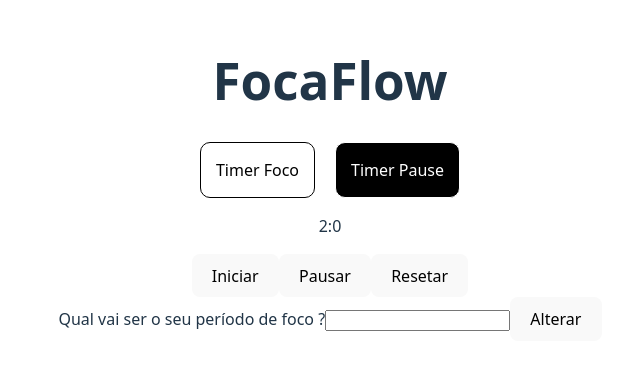
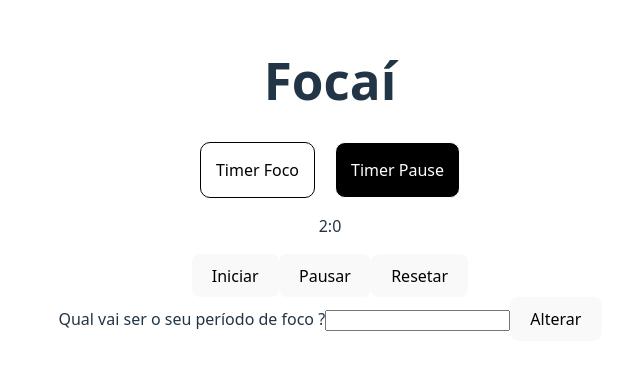
Before and after one commit to Breno2k/FocusFlow, a React (Vite) app: page / in a window 1280 px wide. Shown: the part 221-590 px from the top of the page, without its empty margins (310-950 px from the left). Built offline with nearby package versions, Linux system fonts and the light colour scheme.

Commit message:
feat: condição de error para minutos menor ou igual a zero criada

```diff
--- a/index.html
+++ b/index.html
@@ -4,7 +4,7 @@
     <meta charset="UTF-8" />
     <link rel="icon" type="image/svg+xml" href="./public/testes.svg" />
     <meta name="viewport" content="width=device-width, initial-scale=1.0" />
-    <title>FocaFlow</title>
+    <title>Focaí</title>
   </head>
   <body>
     <div id="root"></div>
--- a/src/App.jsx
+++ b/src/App.jsx
@@ -12,7 +12,7 @@ function App() {
 
   return (
     <>
-      <h1>FocaFlow</h1>
+      <h1>Focaí</h1>
       <BrowserRouter>
         <Navbar />
         <Routes>
--- a/src/components/Timer.jsx
+++ b/src/components/Timer.jsx
@@ -5,10 +5,10 @@ const Timer = () => {
     const [minutes, setMinutes] = useState(2);
     const [seconds, setSeconds] = useState(0);
     const temporizador = useRef(null);
-    const [alterMinutes, setAlterMinutes] = useState()
+    const [alterMinutes, setAlterMinutes] = useState(null)
+    const [errorMessage, setErrorMessage] = useState("");
 
     const iniciar = () => {
-
 
         console.log("Timer iniciado!")
 
@@ -35,6 +35,8 @@ const Timer = () => {
                 }
             })
         }, 1000)
+
+        errorMessage("");
     }
 
     // Alterar tempo do timer
@@ -42,6 +44,12 @@ const Timer = () => {
         e.preventDefault();
 
         resetar();
+
+        // Condição de erro
+        if (alterMinutes <= 0) {
+            setMinutes(25);
+            return setErrorMessage("Insira um valor plausível");
+        }
     }
 
     // função para pausar
@@ -56,7 +64,13 @@ const Timer = () => {
         clearInterval(temporizador.current);
         temporizador.current = null;
         setSeconds(0)
-        setMinutes(alterMinutes)
+
+
+        if (alterMinutes === null) {
+            setMinutes(2);
+        } else {
+            setMinutes(alterMinutes)
+        }
     }
 
     // condição para quando o timer chega a zero
@@ -78,6 +92,7 @@ const Timer = () => {
                 <label>Qual vai ser o seu período de foco ?</label>
                 <input type="number" name="minutos" value={alterMinutes} onChange={(e) => setAlterMinutes(e.target.value)} />
                 <button>Alterar</button>
+                {errorMessage && <p>{errorMessage}</p>}
             </form>
         </div>
     )
```
